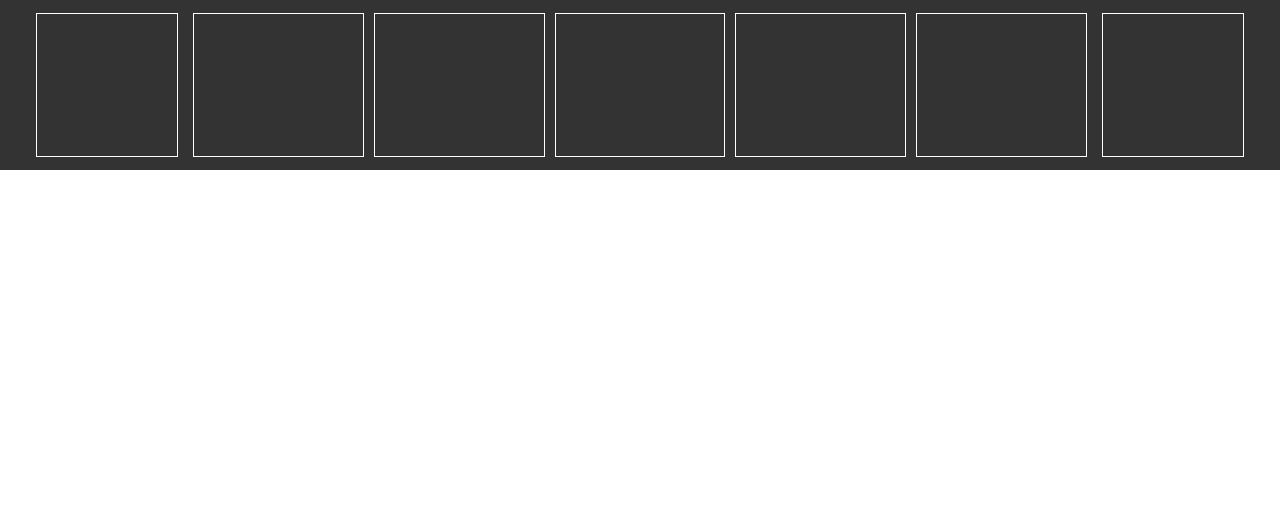
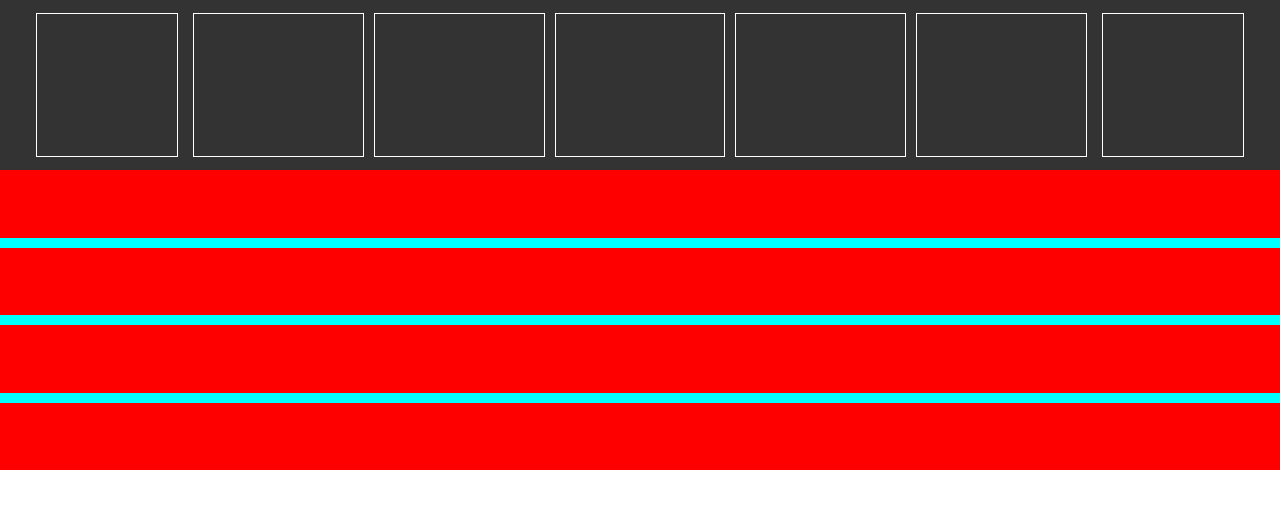
Before and after one commit to flpfar/smashing-magazine-heatmap, a plain HTML site: page index.html in a window 1280 px wide. Shown: the top 508 px of the page. Drawn offline with Linux system fonts and the light colour scheme.

Commit message:
Add divs to main section

```diff
--- a/index.html
+++ b/index.html
@@ -26,7 +26,12 @@
         </div>
     </header>
     <main>
-        <section class="main-section"></section>
+        <section class="main-section">
+            <div></div>
+            <div></div>
+            <div></div>
+            <div></div>
+        </section>
         <section class="membership-section"></section>
         <section class="latest-posts-section"></section>
         <section class="handbook-section"></section>
--- a/styles/style.css
+++ b/styles/style.css
@@ -46,7 +46,15 @@ main {
 
 .main-section {
     height: 300px;
-    /* background-color: aqua;
+    background-color: aqua;
+    display: grid;
+    grid-gap: 10px;
+    grid-template-columns: 2;
+    /* grid-template-rows: 2; */
+}
+
+.main-section > div {
+    background-color: red;
 }
 
 .membership-section {
```
